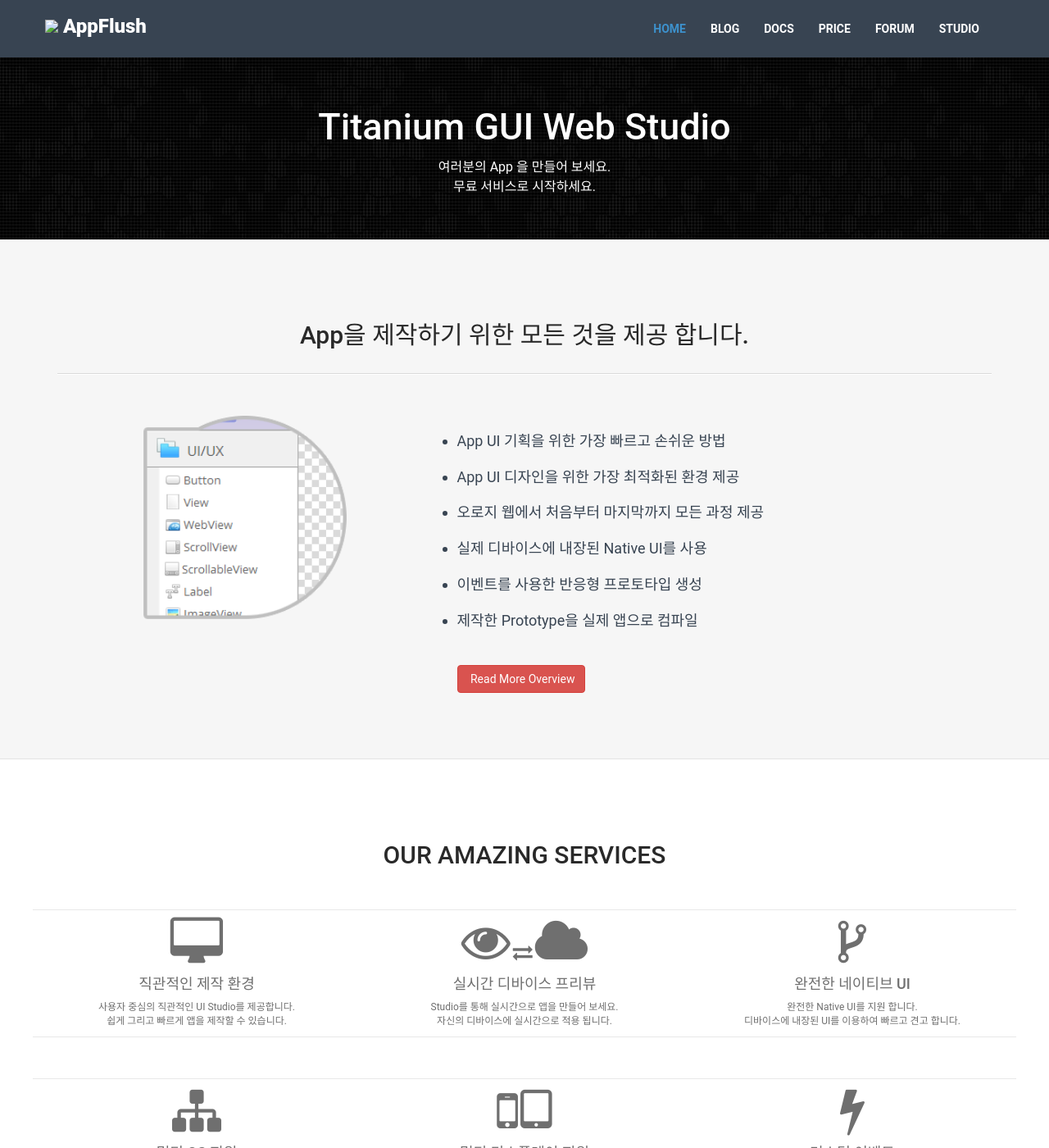
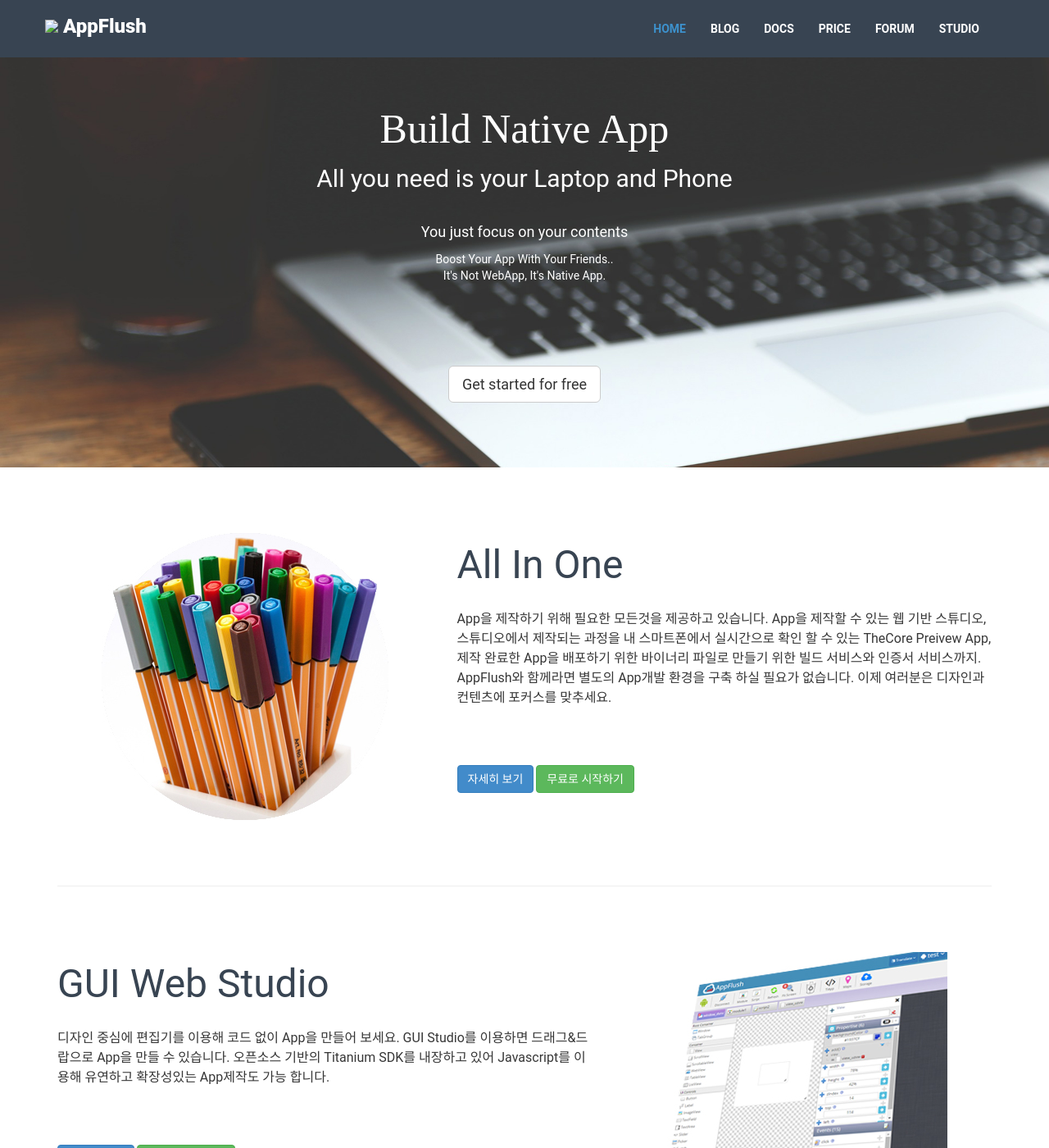
Before and after one commit to appflush/appflush.github.io, a Jekyll site: the page built from index.html, in a window 1280 px wide and 1400 px high. Shown: the whole window at 82% size. Built offline with Jekyll 4.4.1, drawn with Linux system fonts in a browser that asks for light colours; some web fonts are replaced; some of the changed text lies outside the part shown.

Commit message:
update index

```diff
--- a/Price.html
+++ b/Price.html
@@ -15,7 +15,7 @@
 									<div style="margin-top:3px;"><strong>Unlimited</strong> Public Project for <strong>Everyone</strong></div>
 								</div>
 								<div style="color:black;" class="col-xs-12 col-md-3">
-									<a href="https://auth.appflush.com/signUp" class="btn btn-success btn-block btn-lg">Create a free account</a>
+									<a href="https://auth.appflush.com/signUp" class="btn btn-success btn-block btn-lg">Get started for free</a>
 								</div>
 							<div style="clear:both;"></div>
 						</div>
--- a/index.html
+++ b/index.html
@@ -29,9 +29,12 @@
 		text-align: center;
 	}
 	.rowMargin .dis-item{
-		padding: 10px 0;
+		padding: 50px 0;
 		border-top: 1px solid #E8E8E8;
 		border-bottom: 1px solid #E8E8E8;
+	}
+	.rowMargin .dis-item .title{
+		margin-top:10px;margin-bottom: 30px;
 	}
 	.rowMargin .dis-item:hover{
 		cursor: default;
@@ -85,66 +88,127 @@
 	margin-bottom: 24px;
 	margin-bottom: 1.5rem;
 	}
+	.sectionTitle {
+		font-size: 48px;line-height: 48px;padding-top: 15px;
+	}
+	.sectionContents {
+		margin-top:30px;font-size: 16px;color: #373737;font-weight: normal;
+	}
 </style>
 
-
-<div class="page-lead" style="background-image: url(/assets/img/index//dark_mosaic.png);">
+<div class="page-lead" style="background: url(/assets/backgound01.jpg) 100% 50% no-repeat;background-size: cover;height: 500px;">
 	<div class="wrap page-lead-content">
-		<h1>Titanium GUI Web Studio</h1>
-		<div>
-			<p>
-				여러분의 App 을 만들어 보세요.</br>
-				무료 서비스로 시작하세요.
-			</p>
+		<h1 style="font-family:Raleway;font-size: 50px;">Build Native App</h1>
+		<div style="font-size:30px;">
+			All you need is your Laptop and Phone
+		</div>
+		<div style="margin-top:30px;font-size:18px;">
+			You just focus on your contents
+		</div>
+		<div style="margin-top:10px;font-size:14px;">
+			Boost Your App With Your Friends..<br/>
+			It's Not WebApp, It's Native App.
+		</div>
+		<div style="margin-top:100px;">
+			<a class="btn btn-default btn-lg" href="/signUp"> Get started for free </a>
 		</div>
 	</div><!-- /.page-lead-content -->
  </div>
 
-<!--main content-->
-<section class="mainContentWrap" style="padding: 80px 0;background-color: #F6F6F6;border-bottom: 1px solid #E4E4E4;">
+
+<section class="mainContentWrap" style="padding: 80px 0;">
 	<div class="container">
 		<div class="row">
-			<div class="col-sm-12">
-				<h2 style="text-align: center;color: #292929;">
-					App을 제작하기 위한 모든 것을 제공 합니다.
-				</h2>
-				<hr style="margin: 30px 0 50px 0;border-top: 1px solid #DADADA;border-bottom: 1px solid #FFF;"/>
-				<div class="row">
-					<div class="col-sm-5">
-						<div style="text-align: center;">
-							<img src="/assets/img/index/items.gif" style="width:250px;">
-						</div>
-					</div> <!-- close .span5 -->
-					<div class="col-sm-7 mainSection">
-						<ul>
-							<li>App UI 기획을 위한 가장 빠르고 손쉬운 방법</li>
-							<li>App UI 디자인을 위한 가장 최적화된 환경 제공</li>
-							<li>오로지 웹에서 처음부터 마지막까지 모든 과정 제공</li>
-							<li>실제 디바이스에 내장된 Native UI를 사용</li>
-							<li>이벤트를 사용한 반응형 프로토타입 생성</li>
-							<li>제작한 Prototype을 실제 앱으로 컴파일</li>
-						</ul>
-						<a href="#" class="btn btn-large btn-danger" style="margin-top:30px;">
-							<i class="icon fa fa-file-alt"></i> Read More Overview
-						</a>
-					</div> <!-- close .span7 -->
+			<div class="col-sm-5 center">
+				<img class="section-icons" src="/assets/index/allinone.jpg">
+			</div>
+			<div class="col-sm-7">
+				<div>
+					<p class="sectionTitle">
+						All In One
+					</p>
+					<p class="sectionContents">
+						App을 제작하기 위해 필요한 모든것을 제공하고 있습니다. App을 제작할 수 있는 웹 기반 스튜디오, 스튜디오에서 제작되는 과정을 내 스마트폰에서 실시간으로 확인 할 수 있는 TheCore Preivew App, 제작 완료한 App을 배포하기 위한 바이너리 파일로 만들기 위한 빌드 서비스와 인증서 서비스까지. AppFlush와 함께라면 별도의 App개발 환경을 구축 하실 필요가 없습니다. 이제 여러분은 디자인과 컨텐츠에 포커스를 맞추세요.
+					</p>
+					<div class="space33"></div>
+					<a class="btn btn-primary btn-large" href="/docs"> 자세히 보기 </a> <a class="btn btn-success btn-large" href="/signUp"> 무료로 시작하기 </a>
 				</div>
 			</div>
 		</div>
+		<div class="space33"></div>
+		<hr/>
+		<div class="space33"></div>
+		<div class="row">
+			<div class="col-sm-7">
+				<div>
+					<p class="sectionTitle">
+						GUI Web Studio
+					</p>
+					<p class="sectionContents">
+						디자인 중심에 편집기를 이용해 코드 없이 App을 만들어 보세요. GUI Studio를 이용하면 드래그&드랍으로 App을 만들 수 있습니다. 오픈소스 기반의 Titanium SDK를 내장하고 있어 Javascript를 이용해 유연하고 확장성있는 App제작도 가능 합니다.
+					</p>
+					<div class="space33"></div>
+					<a class="btn btn-primary btn-large" href="/docs/studio.html"> 자세히 보기 </a> <a class="btn btn-success btn-large" href="/signUp"> 무료로 시작하기 </a>
+				</div>
+			</div>
+			<div class="col-sm-5 center">
+				<img class="section-icons" src="/assets/index/studio.jpg">
+			</div>
+		</div>
+		<div class="space33"></div>
+		<hr/>
+		<div class="space33"></div>
+		<div class="row">
+			<div class="col-sm-5 center">
+				<img class="section-icons" src="/assets/index/thecore.jpg">
+			</div>
+			<div class="col-sm-7">
+				<p class="sectionTitle">
+					TheCore Preview
+				</p>
+				<p class="sectionContents">
+					내 스마트폰과 App 스튜디오를 연결해 실시간으로 제작 과정을 확인할 수 있습니다. TheCore Preview는 App 형태로 제공되며 App을 디바이스에 설치해 사용하실 수 있습니다. App 스튜디오는 디바이스의 정보를 이용해 자동으로 사용자의 개발 편의성을 향상 시켜줍니다.
+				</p>
+				<div class="space33"></div>
+				<a class="btn btn-primary btn-large" href="/docs/project-thecore.html"> 자세히 보기 </a> <a class="btn btn-success btn-large" href="/signUp"> 무료로 시작하기 </a>
+			</div>
+		</div>
+		<div class="space33"></div>
+		<hr/>
+		<div class="space33"></div>
+		<div class="row">
+			<div class="col-sm-7">
+				<p class="sectionTitle">
+					Boosting
+				</p>
+				<p class="sectionContents">
+					내가 제작한 프로젝트를 친구들과 함께 만들어 보세요. 친구들과 프로젝트를 더욱 향상시켜 더 좋은 App을 만들 수 있습니다. 내가 만든 App 뿐만 아니라 친구들이 만든 App도 TheCore Preview를 통해 실시간으로 확인할 수 있습니다. 친구와 함께 나의 노하우를 곁들여 향상시켜 보세요.
+				</p>
+				<div class="space33"></div>
+				<a class="btn btn-primary btn-large" href="/docs/boost.html"> 자세히 보기 </a> <a class="btn btn-success btn-large" href="/signUp"> 무료로 시작하기 </a>
+			</div>
+			<div class="col-sm-5 center">
+				<img class="section-icons" src="/assets/index/boosting.jpg">
+			</div>
+		</div>
+		<div class="space33"></div>
+		<hr/>
+		<div class="space33"></div>
 	</div>
 </section>
-<section class="mainContentWrap" style="padding: 80px 0;">
+<!--main content-->
+<section class="mainContentWrap">
 	<div class="container">
 		<div class="row">
 			<div class="col-sm-12">
 				<div class="row">
-					<h3 style="font-size:2.5em;margin-bottom: 50px;text-align: center;color: #292929;">
+					<h3 style="font-family:Raleway;font-size:2.5em;margin-bottom: 50px;text-align: center;color: #292929;">
 						OUR AMAZING SERVICES
 					</h3>
 					<div class="row rowMargin">
 						<div class="col-sm-4 dis-item">
 							<i class="fa fa-desktop fa fa-5x"></i>
-							<h4 style="margin-top:10px;">직관적인 제작 환경</h4>
+							<h4 class="title">직관적인 제작 환경</h4>
 							사용자 중심의 직관적인 UI Studio를 제공합니다. <br/>
 							쉽게 그리고 빠르게 앱을 제작할 수 있습니다.
 						</div>
@@ -152,13 +216,13 @@
 							<i class="fa fa-eye fa-5x"></i>
 							<i class="fa fa-exchange fa fa-2x"></i>
 							<i class="fa fa-cloud fa fa-5x"></i>
-							<h4 style="margin-top:10px;">실시간 디바이스 프리뷰</h4>
+							<h4 class="title">실시간 디바이스 프리뷰</h4>
 							Studio를 통해  실시간으로 앱을 만들어 보세요.<br/>
 							자신의 디바이스에 실시간으로 적용 됩니다.
 						</div>
 						<div class="col-sm-4 dis-item">
 							<i class="fa fa-code-fork fa fa-5x center"></i>
-							<h4 style="margin-top:10px;">완전한 네이티브 UI</h4>
+							<h4 class="title">완전한 네이티브 UI</h4>
 							완전한 Native UI를 지원 합니다.<br/>
 							디바이스에 내장된 UI를 이용하여 빠르고 견고 합니다.
 						</div>
@@ -166,20 +230,20 @@
 					<div class="row rowMargin">
 						<div class="col-sm-4 dis-item">
 							<i class="fa fa-sitemap fa fa-5x"></i>
-							<h4 style="margin-top:10px;">멀티 OS 지원</h4>
+							<h4 class="title">멀티 OS 지원</h4>
 							Android는 물론이고 IOS까지 지원 합니다.<br/>
 							OS에 따른 최적화된 UI를 지원 합니다.
 						</div>
 						<div class="col-sm-4 dis-item">
 							<i class="fa fa-mobile-phone fa fa-5x"></i>
 							<i class="fa fa-tablet fa fa-5x"></i>
-							<h4 style="margin-top:10px;">멀티 디스플레이 지원</h4>
+							<h4 class="title">멀티 디스플레이 지원</h4>
 							아이폰의 레티나 디스플레이는 물론,<br/>
 							안드로이드의 모든 크기의 해상도를 지원 합니다.
 						</div>
 						<div class="col-sm-4 dis-item">
 							<i class="fa fa-bolt fa fa-5x"></i>
-							<h4 style="margin-top:10px;">커스텀 이벤트</h4>
+							<h4 class="title">커스텀 이벤트</h4>
 							UI 뿐만 아니라 디바이스의 동작까지 컨트롤 합니다.<br/>
 							실제로 반응하는 앱을 제작해 보세요.
 						</div>
@@ -187,21 +251,21 @@
 					<div class="row rowMargin">
 						<div class="col-sm-4 dis-item">
 							<i class="fa fa-globe fa fa-5x"></i>
-							<h4 style="margin-top:10px;">네트워크 연동</h4>
+							<h4 class="title">네트워크 연동</h4>
 							미리 구축된 REST 및 서비스가 있으신가요?<br/>
 							네트워크 기능을 통해 구현해 보세요.
 						</div>
 						<div class="col-sm-4 dis-item">
 							<i class="fa fa-road fa fa-5x"></i>
-							<h4 style="margin-top:10px;">인증서 간략화 서비스</h4>
+							<h4 class="title">인증서 간략화 서비스</h4>
 							복잡한 플랫폼별 인증서 관리,<br/>
 							인증서 통합 서비스를 제공 합니다.
 						</div>
 						<div class="col-sm-4 dis-item">
 							<i class="fa fa-cloud-upload fa fa-5x"></i>
-							<h4 style="margin-top:10px;">Push 서비스 지원</h4>
+							<h4 class="title">Push 서비스 지원</h4>
 							다양한 확장 기능을 지원 합니다.<br/>
-							푸시 서비스를 이용해 푸시 서비스를 테스트해 보세요.
+							푸시 서비스를 이용해 디바이스에 메세지를 보내보세요.
 						</div>
 					</div>
 				</div>
```
Also changed, not shown: _includes/css/style.css (+43 -0 lines), assets/backgound01.jpg (added), assets/index/allinone.jpg (added), assets/index/boosting.jpg (added), assets/index/studio.jpg (added), assets/index/thecore.jpg (added).
